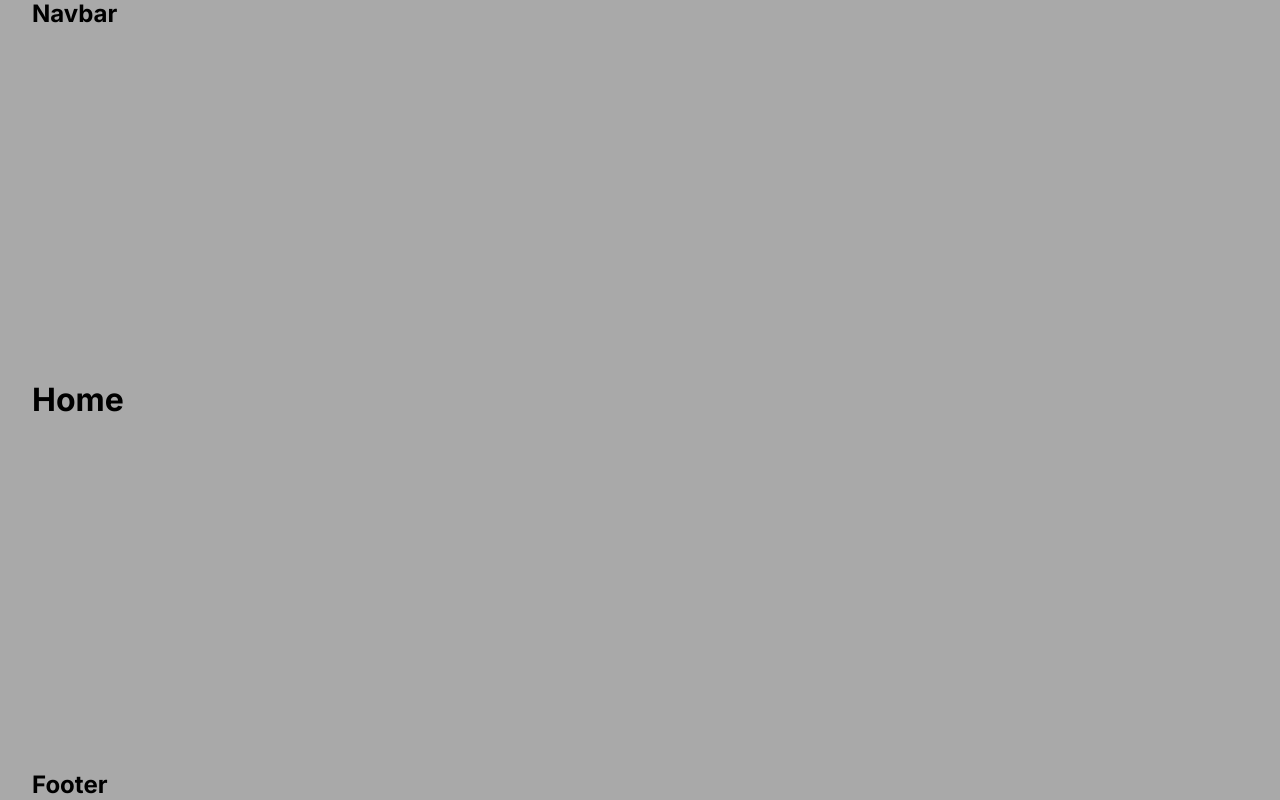
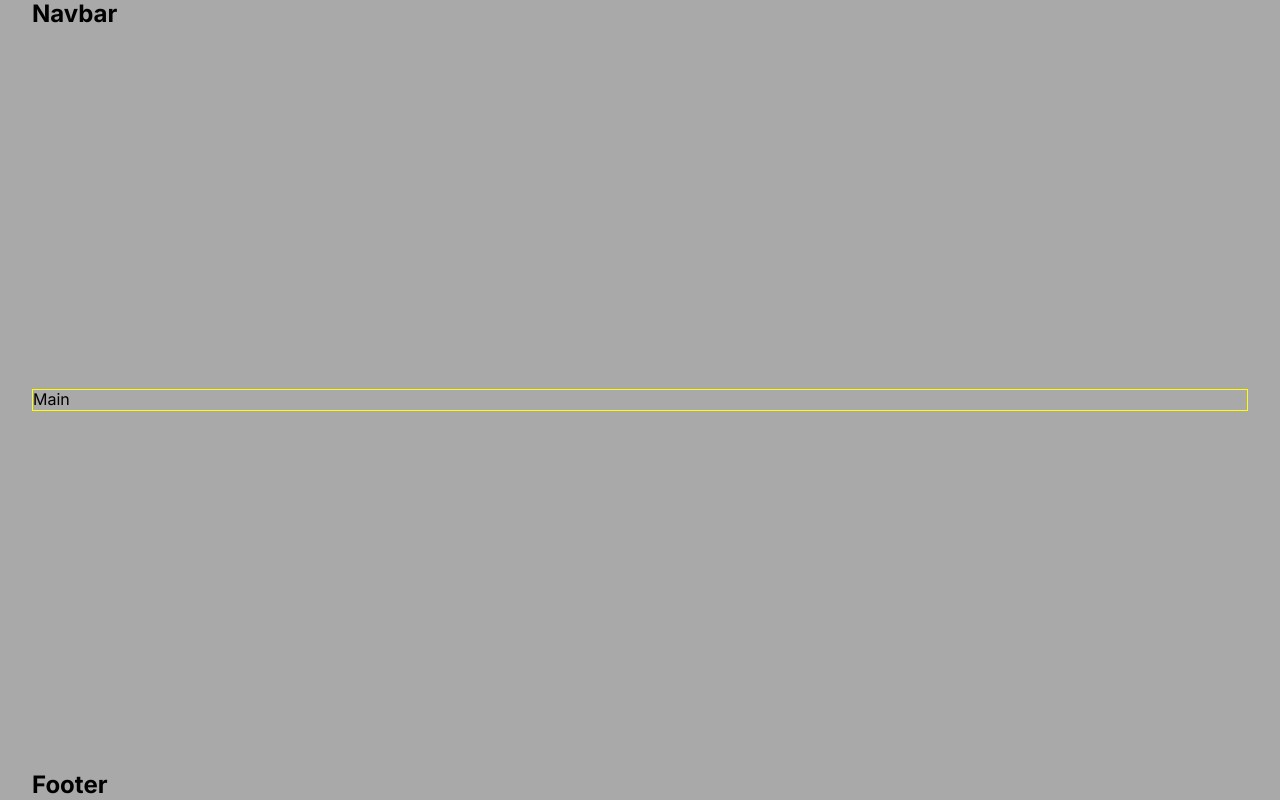
Before and after one commit to w4t33r/blixit, a Next.js app: page / in a window 1280 px wide. Built offline with nearby package versions, Linux system fonts and the light colour scheme.

Commit message:
created home page

```diff
--- a/src/app/page.tsx
+++ b/src/app/page.tsx
@@ -3,8 +3,8 @@ import styles from './page.module.css';
 export default function Home() {
   const im = 'drake';
   return (
-    <main className={styles.main}>
-      <h1>Home</h1>
+    <main className={styles.container}>
+      <p>Main</p>
     </main>
   );
 }
```
